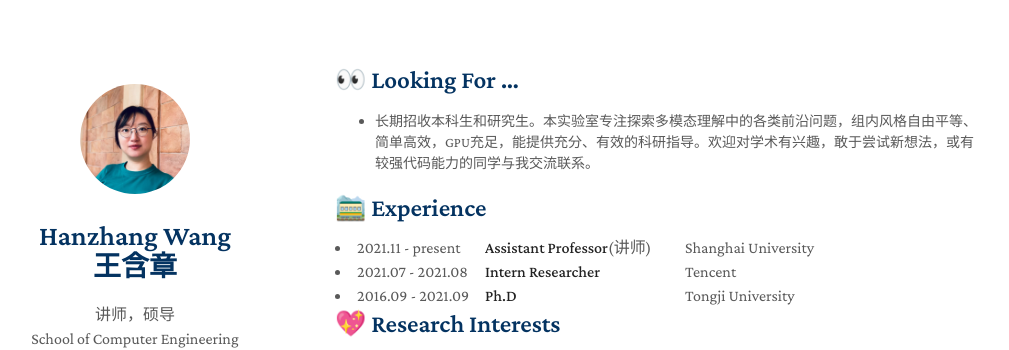
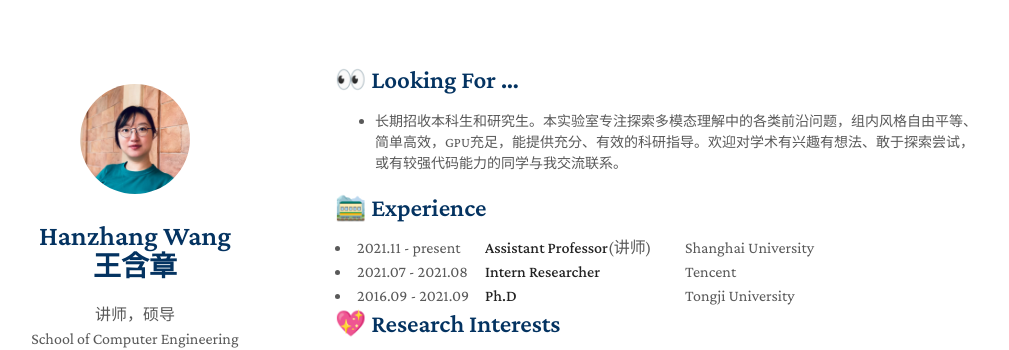
Before and after one commit to hanzhang-wang/hanzhang-wang.github.io, a Jekyll site: the page built from index.md, in a window 1280 px wide and 1090 px high. Shown: the top 350 px of the window, without its empty margins (135-1144 px from the left). Built offline with Jekyll 4.4.1, drawn with Linux system fonts in a browser that asks for light colours; nearby versions of some CDN libraries; a style sheet for code colours, icons or effects is not loaded; our own code applies the rules of GitHub Pages for plain Markdown files.

Commit message:
Update index.md

```diff
--- a/index.md
+++ b/index.md
@@ -4,7 +4,7 @@ layout: homepage
 
 ## 👀 Looking For …
 
-- <p style="font-size: 14px;">长期招收本科生和研究生。本实验室专注探索多模态理解中的各类前沿问题，组内风格自由平等、简单高效，GPU充足，能提供充分、有效的科研指导。欢迎对学术有兴趣，敢于尝试新想法，或有较强代码能力的同学与我交流联系。</p>
+- <p style="font-size: 14px;">长期招收本科生和研究生。本实验室专注探索多模态理解中的各类前沿问题，组内风格自由平等、简单高效，GPU充足，能提供充分、有效的科研指导。欢迎对学术有兴趣有想法、敢于探索尝试，或有较强代码能力的同学与我交流联系。</p>
 
 ## 🚞 Experience
 <li style="position: relative;">
```
